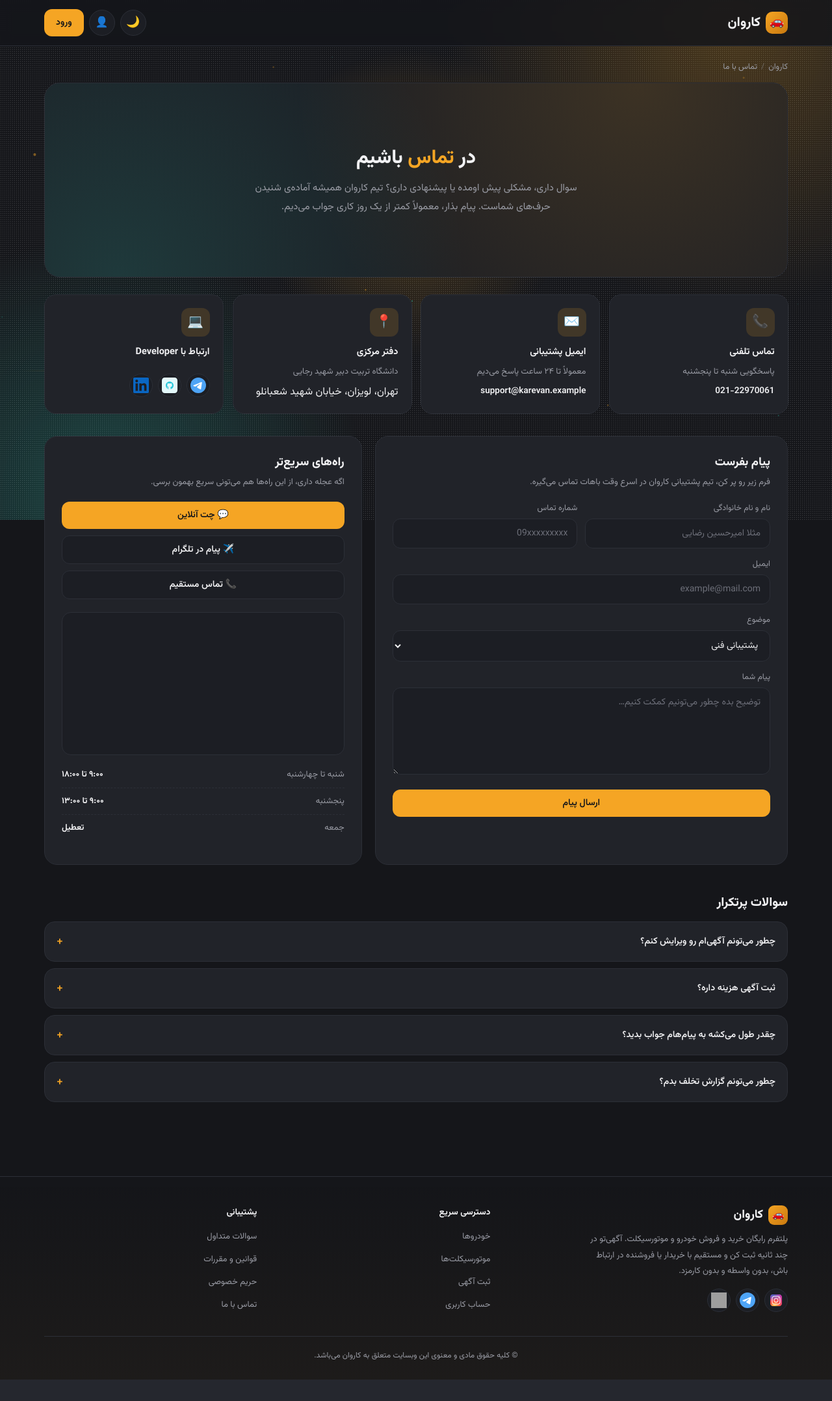
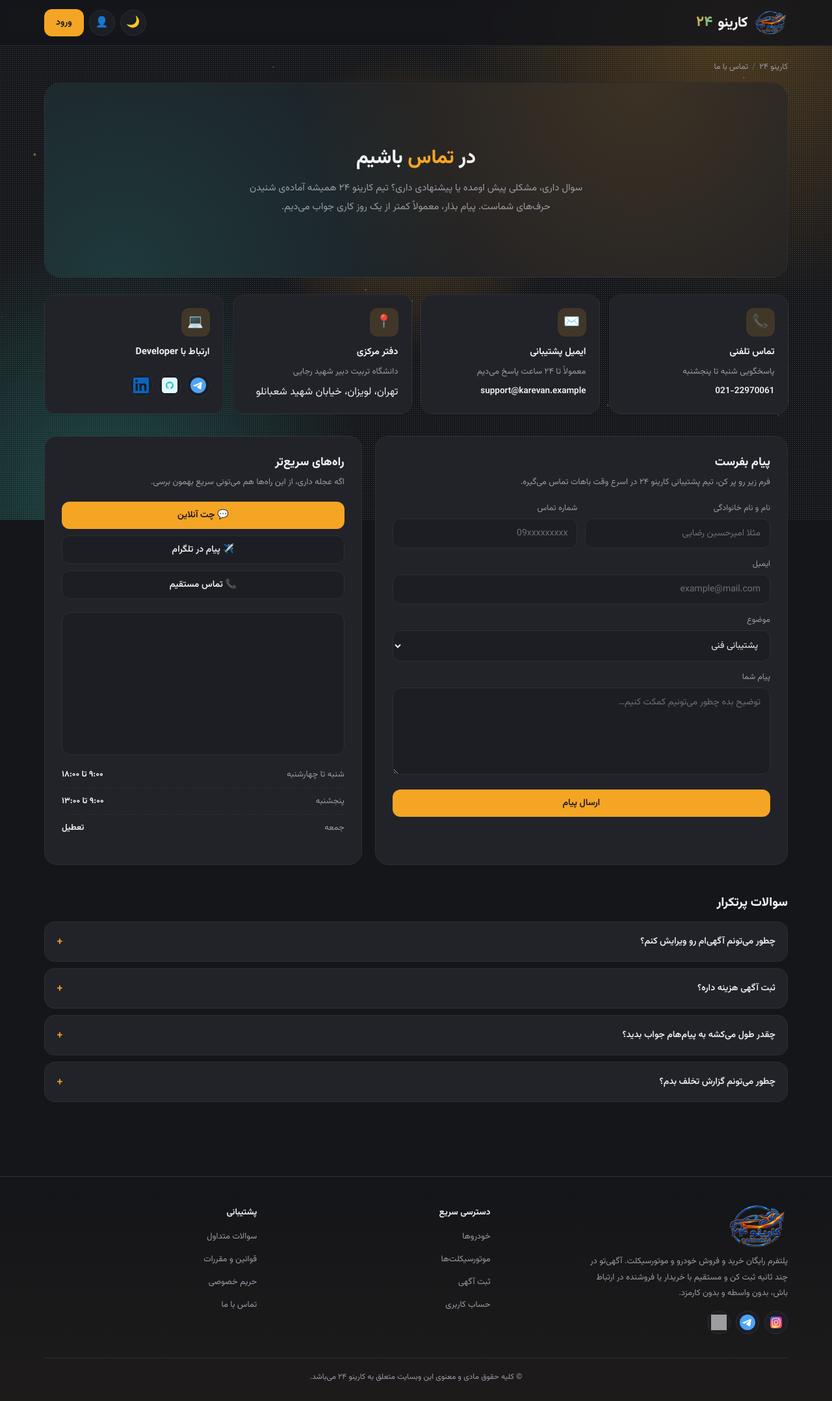
Before and after one commit to Amir-Pers/University-DB-Project, a Django app: page /contact/ in a window 1280 px wide. Shown: the whole page at 65% size. Before the commit the page ends 2123 px from the top, so only its background shows below. Run offline with Django 5.2, Linux system fonts and the light colour scheme; a map, chart or similar area stays blank; grey boxes are pictures that could not be loaded.

Commit message:
some changes on templates
+ change the site name
+ add site logo
+ add css style for logo

```diff
--- a/static/css/style.css
+++ b/static/css/style.css
@@ -801,3 +801,88 @@ a.page-link:hover {
   display: block;
   flex-shrink: 0;
 }
+
+/* ============ CARINO 24 BRANDING (CLEAN TYPOGRAPHY) ============ */
+.logo {
+  display: inline-flex;
+  align-items: center;
+  gap: 8px;
+  text-decoration: none;
+  font-weight: 800;
+  transition: transform 0.25s ease;
+}
+
+.logo:hover {
+  transform: translateY(-1px);
+}
+
+.logo .mark {
+  width: 36px;
+  height: 36px;
+  border-radius: 11px;
+  background: var(--bg2);
+  border: 1px solid var(--line);
+  display: flex;
+  align-items: center;
+  justify-content: center;
+  font-size: 18px;
+  transition: all 0.3s cubic-bezier(0.34, 1.56, 0.64, 1);
+}
+
+.logo:hover .mark {
+  border-color: var(--amber);
+  background: var(--amber-soft);
+  transform: rotate(-10deg) scale(1.08);
+}
+
+.logo .brand-text {
+  font-size: 22px;
+  font-weight: 900;
+  color: var(--text);
+  letter-spacing: -0.5px;
+  transition: color 0.25s ease;
+}
+
+.logo:hover .brand-text {
+  color: var(--amber);
+}
+
+.logo .brand-number {
+  font-size: 22px;
+  font-weight: 900;
+  line-height: 1;
+  background: linear-gradient(135deg, var(--amber) 0%, var(--teal) 100%);
+  -webkit-background-clip: text;
+  -webkit-text-fill-color: transparent;
+  background-clip: text;
+  transition: filter 0.3s ease;
+}
+
+.logo:hover .brand-number {
+  filter: brightness(1.2) drop-shadow(0 2px 8px var(--amber-soft));
+}
+
+.logo img {
+  height: 1.8em;
+  width: auto;
+  display: block;
+  flex-shrink: 0;
+}
+
+/* ===== FOOTER LOGO ===== */
+.footer-brand .mark {
+  background: none !important;
+  border-radius: 0 !important;
+  width: auto !important;
+  height: auto !important;
+  padding: 0;
+  display: inline-flex;
+  align-items: center;
+}
+
+.footer-brand .mark img {
+  display: block;
+  height: 64px;
+  width: auto;
+  flex-shrink: 0;
+}
--- a/static/js/contact.js
+++ b/static/js/contact.js
@@ -329,12 +329,35 @@ function initFaq() {
 }
 
 /* ==================================================
+   QUICK ACTIONS POPUP MODULE
+   ================================================== */
+
+function initQuickActions() {
+  const chatBtn = document.getElementById("onlineChatBtn");
+  const telegramBtn = document.getElementById("telegramBtn");
+
+  if (chatBtn) {
+    chatBtn.addEventListener("click", function () {
+      showToast("بزودی اضافه خواهد شد");
+    });
+  }
+
+  if (telegramBtn) {
+    telegramBtn.addEventListener("click", function () {
+      showToast("بزودی اضافه خواهد شد");
+    });
+  }
+}
+
+
+/* ==================================================
    MAIN INITIALIZATION
    ================================================== */
 
 function init() {
   initContactForm();
   initFaq();
+  initOnlineChat();
 
   const yearElement = document.getElementById("footYear");
   if (yearElement) {
--- a/templates/accounts/login.html
+++ b/templates/accounts/login.html
@@ -7,7 +7,7 @@
 
     <div class="acc-top" style="justify-content: center; flex-direction: column; text-align: center; margin-bottom: 24px;">
       <div class="avatar">🚗</div>
-      <h2 style="font-size: 22px; font-weight: 800; margin-top: 12px;">ورود به کاروان</h2>
+      <h2 style="font-size: 22px; font-weight: 800; margin-top: 12px;">ورود به کارینو ۲۴</h2>
       <p style="color: var(--muted); font-size: 13px; margin-top: 6px;">برای مدیریت آگهی‌ها وارد حساب خود شوید</p>
     </div>
 
--- a/templates/accounts/register.html
+++ b/templates/accounts/register.html
@@ -7,7 +7,7 @@
 
     <div class="acc-top" style="justify-content: center; flex-direction: column; text-align: center; margin-bottom: 24px;">
       <div class="avatar">✨</div>
-      <h2 style="font-size: 22px; font-weight: 800; margin-top: 12px;">عضویت در کاروان</h2>
+      <h2 style="font-size: 22px; font-weight: 800; margin-top: 12px;">عضویت در کارینو ۲۴</h2>
       <p style="color: var(--muted); font-size: 13px; margin-top: 6px;">آگهی خود را ثبت کنید و مستقیم با خریدار در ارتباط باشید</p>
     </div>
 
@@ -32,7 +32,7 @@
       <div style="display: flex; align-items: flex-start; gap: 8px; margin-top: 4px;">
         <input type="checkbox" id="terms" name="terms" required style="width: auto; margin-top: 4px; cursor: pointer;">
         <label for="terms" style="font-size: 12.5px; color: var(--muted); line-height: 1.6; cursor: pointer;">
-          با ثبت نام در سایت، <a href="{% url 'home:terms' %}" style="color: var(--amber); font-weight: 600;">قوانین و مقررات</a> کاروان را می‌پذیرم.
+          با ثبت نام در سایت، <a href="{% url 'home:terms' %}" style="color: var(--amber); font-weight: 600;">قوانین و مقررات</a> کارینو ۲۴ را می‌پذیرم.
         </label>
       </div>
 
--- a/templates/base.html
+++ b/templates/base.html
@@ -5,7 +5,7 @@
 <head>
   <meta charset="UTF-8">
   <meta name="viewport" content="width=device-width, initial-scale=1.0">
-  <title>{% block title %}کاروان | خرید و فروش خودرو و موتورسیکلت{% endblock %}</title>
+  <title>{% block title %}کارینو ۲۴ | خرید و فروش خودرو و موتورسیکلت{% endblock %}</title>
 
   <link rel="icon" type="image/png" href="{% static 'images/favicon.png' %}">
   <link rel="stylesheet" href="{% static 'css/style.css' %}">
@@ -45,7 +45,11 @@
   <header>
     <div class="nav">
       <a href="{% url 'home:index' %}" class="logo">
-        <div class="mark">🚗</div>کاروان
+        <div class="">
+          <img src="{% static 'images/logo.png' %}" alt="لوگو کارینو ۲۴">
+        </div>
+        <span class="brand-text">کارینو</span>
+        <span class="brand-number">۲۴</span>
       </a>
       <div class="nav-actions">
         <button class="theme-toggle" id="themeToggle" title="تغییر تم">
@@ -80,7 +84,9 @@
       <div class="footer-top">
         <div>
           <div class="footer-brand">
-            <div class="mark">🚗</div>کاروان
+            <div class="mark">
+              <img src="{% static 'images/logo.png' %}" alt="لوگو کارینو ۲۴">
+            </div>
           </div>
           <p class="footer-desc">
             پلتفرم رایگان خرید و فروش خودرو و موتورسیکلت. آگهی‌تو در چند ثانیه ثبت کن و مستقیم با خریدار یا فروشنده در ارتباط باش، بدون واسطه و بدون کارمزد.
@@ -117,7 +123,7 @@
         </div>
       </div>
       <div class="footer-bottom">
-        <span>© کلیه حقوق مادی و معنوی این وبسایت متعلق به کاروان می‌باشد.</span>
+        <span>© کلیه حقوق مادی و معنوی این وبسایت متعلق به کارینو ۲۴ می‌باشد.</span>
       </div>
     </div>
   </footer>
--- a/templates/home/contact.html
+++ b/templates/home/contact.html
@@ -9,14 +9,14 @@
 
 <main>
   <div class="breadcrumb reveal">
-    <a href="{% url 'home:index' %}">کاروان</a>
+    <a href="{% url 'home:index' %}">کارینو ۲۴</a>
     <span class="sep">/</span>
     <span>تماس با ما</span>
   </div>
 
   <section class="hero reveal">
     <h1>در <span>تماس</span> باشیم</h1>
-    <p>سوال داری، مشکلی پیش اومده یا پیشنهادی داری؟ تیم کاروان همیشه آماده‌ی شنیدن حرف‌های شماست. پیام بذار، معمولاً کمتر از یک روز کاری جواب می‌دیم.</p>
+    <p>سوال داری، مشکلی پیش اومده یا پیشنهادی داری؟ تیم کارینو ۲۴ همیشه آماده‌ی شنیدن حرف‌های شماست. پیام بذار، معمولاً کمتر از یک روز کاری جواب می‌دیم.</p>
   </section>
 
   <div class="info-grid">
@@ -59,7 +59,7 @@
     <div class="form-card reveal reveal-2">
       <div id="formWrap">
         <h3>پیام بفرست</h3>
-        <p class="hint">فرم زیر رو پر کن، تیم پشتیبانی کاروان در اسرع وقت باهات تماس می‌گیره.</p>
+        <p class="hint">فرم زیر رو پر کن، تیم پشتیبانی کارینو ۲۴ در اسرع وقت باهات تماس می‌گیره.</p>
         <div class="form-err" id="contactErr"></div>
         <form id="contactForm" method='post' action="{% url 'home:contact' %}">
           {% csrf_token %}
@@ -102,7 +102,7 @@
       <div class="form-success" id="formSuccess">
         <div class="check">✓</div>
         <h4>پیامت با موفقیت ارسال شد</h4>
-        <p>ممنون که با کاروان تماس گرفتی، تیم پشتیبانی به‌زودی باهات تماس می‌گیره.</p>
+        <p>ممنون که با کارینو ۲۴ تماس گرفتی، تیم پشتیبانی به‌زودی باهات تماس می‌گیره.</p>
         <button class="btn btn-ghost" id="btnAnotherMsg" style="margin-top:18px;">ارسال پیام دیگر</button>
       </div>
     </div>
@@ -111,8 +111,8 @@
       <h3>راه‌های سریع‌تر</h3>
       <p class="hint">اگه عجله داری، از این راه‌ها هم می‌تونی سریع بهمون برسی.</p>
       <div class="quick-actions">
-        <button class="btn btn-amber">💬 چت آنلاین</button>
-        <button class="btn btn-ghost">✈️ پیام در تلگرام</button>
+        <button class="btn btn-amber" id="onlineChatBtn" class="btn btn-amber">💬 چت آنلاین</button>
+        <button class="btn btn-ghost" id="telegramBtn" class="btn btn-ghost">✈️ پیام در تلگرام</button>
         <a class="btn btn-ghost" href="tel:02122970061">📞 تماس مستقیم</a>
       </div>
 
@@ -145,7 +145,7 @@
     </div>
     <div class="faq-item">
       <div class="faq-q">ثبت آگهی هزینه داره؟<span class="plus">+</span></div>
-      <div class="faq-a"><p>نه، ثبت آگهی در کاروان کاملاً رایگانه و هیچ کارمزدی از خریدار یا فروشنده گرفته نمی‌شه.</p></div>
+      <div class="faq-a"><p>نه، ثبت آگهی در کارینو ۲۴ کاملاً رایگانه و هیچ کارمزدی از خریدار یا فروشنده گرفته نمی‌شه.</p></div>
     </div>
     <div class="faq-item">
       <div class="faq-q">چقدر طول می‌کشه به پیام‌هام جواب بدید؟<span class="plus">+</span></div>
--- a/templates/home/faq.html
+++ b/templates/home/faq.html
@@ -16,8 +16,8 @@
 
   <div class="reveal reveal-1" style="margin-top:22px;" id="faqList">
     <div class="faq-item">
-      <button type="button" class="faq-q">ثبت آگهی در کاروان رایگان است؟<span class="chev">▾</span></button>
-      <div class="faq-a"><p>بله، ثبت آگهی در کاروان کاملا رایگان است و هیچ کارمزدی از خریدار یا فروشنده دریافت نمی‌شود.</p></div>
+      <button type="button" class="faq-q">ثبت آگهی در کارینو ۲۴ رایگان است؟<span class="chev">▾</span></button>
+      <div class="faq-a"><p>بله، ثبت آگهی در کارینو ۲۴ کاملا رایگان است و هیچ کارمزدی از خریدار یا فروشنده دریافت نمی‌شود.</p></div>
     </div>
     <div class="faq-item">
       <button type="button" class="faq-q">چطور می‌تونم آگهی ثبت کنم؟<span class="chev">▾</span></button>
@@ -28,7 +28,7 @@
       <div class="faq-a"><p>وارد صفحه جزئیات آگهی مورد نظر شوید و روی دکمه «نمایش شماره تماس» کلیک کنید تا شماره تماس فروشنده نمایش داده شود.</p></div>
     </div>
     <div class="faq-item">
-      <button type="button" class="faq-q">آیا اطلاعات من نزد کاروان امن است؟<span class="chev">▾</span></button>
+      <button type="button" class="faq-q">آیا اطلاعات من نزد کارینو ۲۴ امن است؟<span class="chev">▾</span></button>
       <div class="faq-a"><p>بله، شماره تماس شما فقط با انتخاب کاربران دیگر نمایش داده می‌شود و اطلاعات شخصی به هیچ شخص ثالثی فروخته نمی‌شود. برای جزئیات بیشتر صفحه حریم خصوصی را مطالعه کنید.</p></div>
     </div>
     <div class="faq-item">
--- a/templates/home/privacy.html
+++ b/templates/home/privacy.html
@@ -21,12 +21,12 @@
       <p>هنگام ساخت حساب کاربری یا ثبت آگهی، اطلاعاتی مثل نام، ایمیل، شماره تماس و جزئیات آگهی (برند، مدل، شهر، قیمت) از شما دریافت می‌شود. این اطلاعات فقط با هدف نمایش آگهی و برقراری ارتباط بین خریدار و فروشنده استفاده می‌شود.</p>
       <h4>۲. نحوه استفاده از اطلاعات</h4>
       <ul>
-        <li>نمایش آگهی‌های شما برای سایر کاربران کاروان</li>
+        <li>نمایش آگهی‌های شما برای سایر کاربران کارینو ۲۴</li>
         <li>امکان ورود مجدد به حساب کاربری در بازدیدهای بعدی</li>
         <li>بهبود عملکرد و تجربه کاربری پلتفرم</li>
       </ul>
       <h4>۳. اشتراک‌گذاری اطلاعات</h4>
-      <p>شماره تماس شما تنها پس از انتخاب گزینه «نمایش شماره تماس» توسط کاربران دیگر قابل مشاهده است. کاروان اطلاعات شخصی کاربران را به هیچ شخص یا شرکت ثالثی نمی‌فروشد.</p>
+      <p>شماره تماس شما تنها پس از انتخاب گزینه «نمایش شماره تماس» توسط کاربران دیگر قابل مشاهده است. کارینو ۲۴ اطلاعات شخصی کاربران را به هیچ شخص یا شرکت ثالثی نمی‌فروشد.</p>
       <h4>۴. ذخیره‌سازی اطلاعات</h4>
       <p>در این نسخه نمایشی، تمام داده‌ها فقط در مرورگر شما (localStorage) ذخیره می‌شوند و به هیچ سروری ارسال نمی‌گردند. با پاک کردن حافظه مرورگر، این اطلاعات نیز حذف خواهند شد.</p>
       <h4>۵. حقوق شما</h4>
```
Also changed, not shown: templates/home/terms.html (+5 -5 lines), static/images/logo.png (added).
